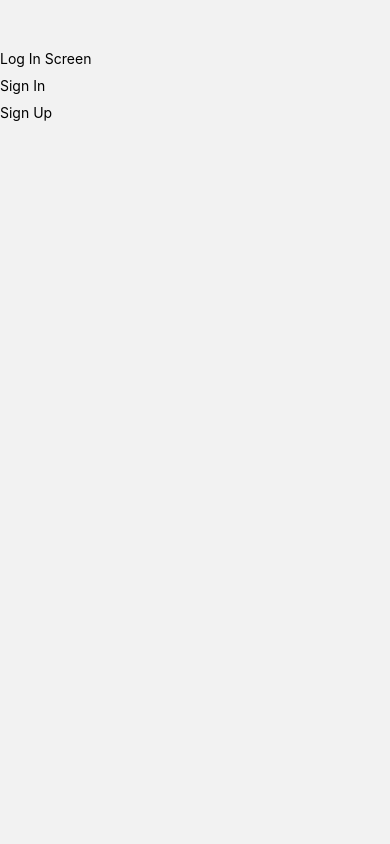
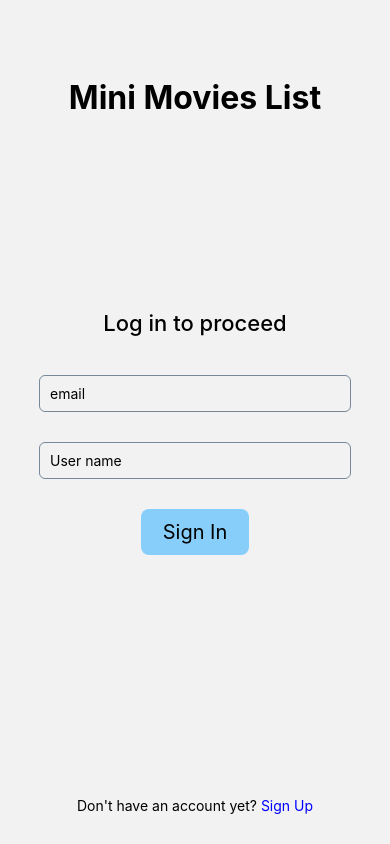
Before and after one commit to AlexPritchin/MiniMoviesList, a React Native app: screen /LogIn in a window 390 px wide. Built offline with nearby package versions, Linux system fonts and the light colour scheme.

Commit message:
Login screen design added

```diff
--- a/package.json
+++ b/package.json
@@ -13,10 +13,12 @@
     "@react-navigation/native-stack": "^6.9.13",
     "expo": "~49.0.8",
     "expo-status-bar": "~1.6.0",
+    "formik": "^2.4.3",
     "react": "18.2.0",
     "react-native": "0.72.4",
     "react-native-safe-area-context": "4.6.3",
-    "react-native-screens": "~3.22.0"
+    "react-native-screens": "~3.22.0",
+    "yup": "^1.2.0"
   },
   "devDependencies": {
     "@babel/core": "^7.20.0",
--- /dev/null
+++ b/src/components/auth/BottomPressableText.tsx
@@ -0,0 +1,34 @@
+import React from 'react';
+import {
+  Pressable,
+  PressableProps,
+  Text,
+  View,
+} from 'react-native';
+
+interface Props extends PressableProps {
+  messageText: string;
+  actionText: string;
+}
+
+const BottomPressableText: React.FC<Props> = ({ messageText, actionText, ...rest }) => {
+  return (
+    <View
+      style={{
+        width: '100%',
+        alignItems: 'center',
+        marginTop: 50,
+        marginBottom: 30,
+      }}
+    >
+      <Pressable {...rest}>
+        <Text>
+          {messageText}
+          <Text style={{ color: 'blue' }}>{actionText}</Text>
+        </Text>
+      </Pressable>
+    </View>
+  );
+};
+
+export default BottomPressableText;
--- a/src/screens/auth/LogInScreen.tsx
+++ b/src/screens/auth/LogInScreen.tsx
@@ -1,23 +1,144 @@
 import React from 'react';
-import { View, Text, Pressable } from 'react-native';
+import { Text, TextInput, TouchableOpacity, View, Alert } from 'react-native';
 import { NativeStackScreenProps } from '@react-navigation/native-stack';
+import { Formik } from 'formik';
+import * as Yup from 'yup';
+
+import BottomPressableText from '../../components/auth/BottomPressableText';
 
 import { AuthStackParamList } from '../../routes/types';
 
 type ScreenProps = NativeStackScreenProps<AuthStackParamList, 'LogIn'>;
 
-const LogInScreen: React.FC<ScreenProps> = ({ navigation }) => {
-  return (
-    <View style={{ marginTop: 50, gap: 10 }}>
-      <Text>Log In Screen</Text>
-      <Pressable onPress={() => navigation.navigate('Main')}>
-        <Text>Sign In</Text>
-      </Pressable>
-      <Pressable onPress={() => navigation.navigate('Register')}>
-        <Text>Sign Up</Text>
-      </Pressable>
-    </View>
-  );
+interface LoginFormValues {
+  email: string;
+  name: string;
 }
 
+const LogInScreen: React.FC<ScreenProps> = ({ navigation }) => {
+  const initialValues: LoginFormValues = { email: '', name: '' };
+  const validationSchema = Yup.object({
+    email: Yup.string().required('This field is required'),
+    name: Yup.string().required('This field is required'),
+  });
+
+  return (
+    <>
+      <Text
+        style={{
+          width: '100%',
+          fontSize: 32,
+          fontWeight: 'bold',
+          textAlign: 'center',
+          marginTop: '20%',
+        }}
+      >
+        Mini Movies List
+      </Text>
+      <View style={{ flex: 1, justifyContent: 'center', alignItems: 'center' }}>
+        <Text style={{ fontSize: 22, fontWeight: '500' }}>
+          Log in to proceed
+        </Text>
+        <Formik
+          initialValues={initialValues}
+          validationSchema={validationSchema}
+          onSubmit={values => {
+            console.log(values);
+            Alert.alert(
+              'Values',
+              `Email: ${values.email}\nName: ${values.name}`
+            );
+          }}
+        >
+          {({ handleChange, handleSubmit, values, errors }) => {
+            console.log(errors);
+            return (
+              <View
+                style={{
+                  width: '100%',
+                  alignItems: 'center',
+                  marginTop: '10%',
+                  paddingHorizontal: '10%',
+                }}
+              >
+                <TextInput
+                  onChangeText={handleChange('email')}
+                  value={values.email}
+                  placeholder='email'
+                  keyboardType='email-address'
+                  style={{
+                    borderWidth: 1,
+                    borderColor: errors.email ? 'red' : 'lightslategrey',
+                    borderRadius: 6,
+                    height: 37,
+                    width: '100%',
+                    paddingLeft: 10,
+                  }}
+                />
+                {errors.email && (
+                  <Text
+                    style={{
+                      width: '100%',
+                      textAlign: 'left',
+                      paddingLeft: 10,
+                      color: 'red',
+                      marginTop: 5,
+                    }}
+                  >
+                    {errors.email}
+                  </Text>
+                )}
+                <TextInput
+                  onChangeText={handleChange('name')}
+                  value={values.name}
+                  placeholder='User name'
+                  style={{
+                    borderWidth: 1,
+                    borderColor: errors.name ? 'red' : 'lightslategrey',
+                    borderRadius: 6,
+                    height: 37,
+                    width: '100%',
+                    paddingLeft: 10,
+                    marginTop: 30,
+                  }}
+                />
+                {errors.name && (
+                  <Text
+                    style={{
+                      width: '100%',
+                      textAlign: 'left',
+                      paddingLeft: 10,
+                      color: 'red',
+                      marginTop: 5,
+                    }}
+                  >
+                    {errors.name}
+                  </Text>
+                )}
+                <TouchableOpacity
+                  style={{
+                    paddingVertical: 11,
+                    paddingHorizontal: 22,
+                    borderRadius: 8,
+                    backgroundColor: 'lightskyblue',
+                    marginTop: 30,
+                  }}
+                  onPress={() => handleSubmit()}
+                >
+                  <Text style={{ fontSize: 20 }}>Sign In</Text>
+                </TouchableOpacity>
+              </View>
+            );
+          }}
+        </Formik>
+      </View>
+      <BottomPressableText
+        messageText="Don't have an account yet? "
+        actionText='Sign Up'
+        onPress={() => navigation.navigate('Register')}
+      />
+    </>
+  );
+};
+
 export default LogInScreen;
```
Also changed, not shown: 1 other file (tests, documents, lock files or other folders).
